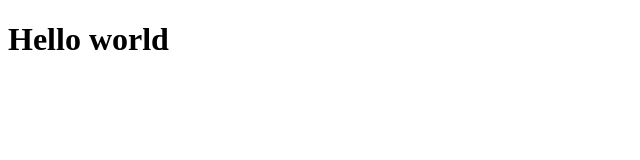
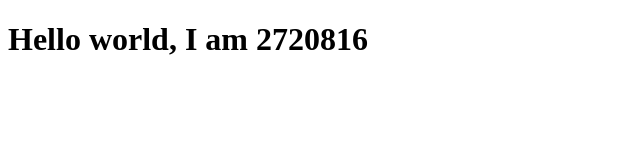
Before and after one commit to Shar-06/SoftwareDesignLab1, a plain HTML site: page index.html in a window 1280 px wide. Shown: the whole page, without its empty margins (0-640 px from the left). Drawn offline with Linux system fonts and the light colour scheme.

Commit message:
feat: Initial commit with student files

```diff
--- a/index.html
+++ b/index.html
@@ -4,6 +4,6 @@
         <title>About Me</title>
     </head>
     <body>
-        <h1>Hello world</h1>
+        <h1>Hello world, I am 2720816</h1>
     </body>
 </html>
```
Also changed, not shown: 1 other file.
